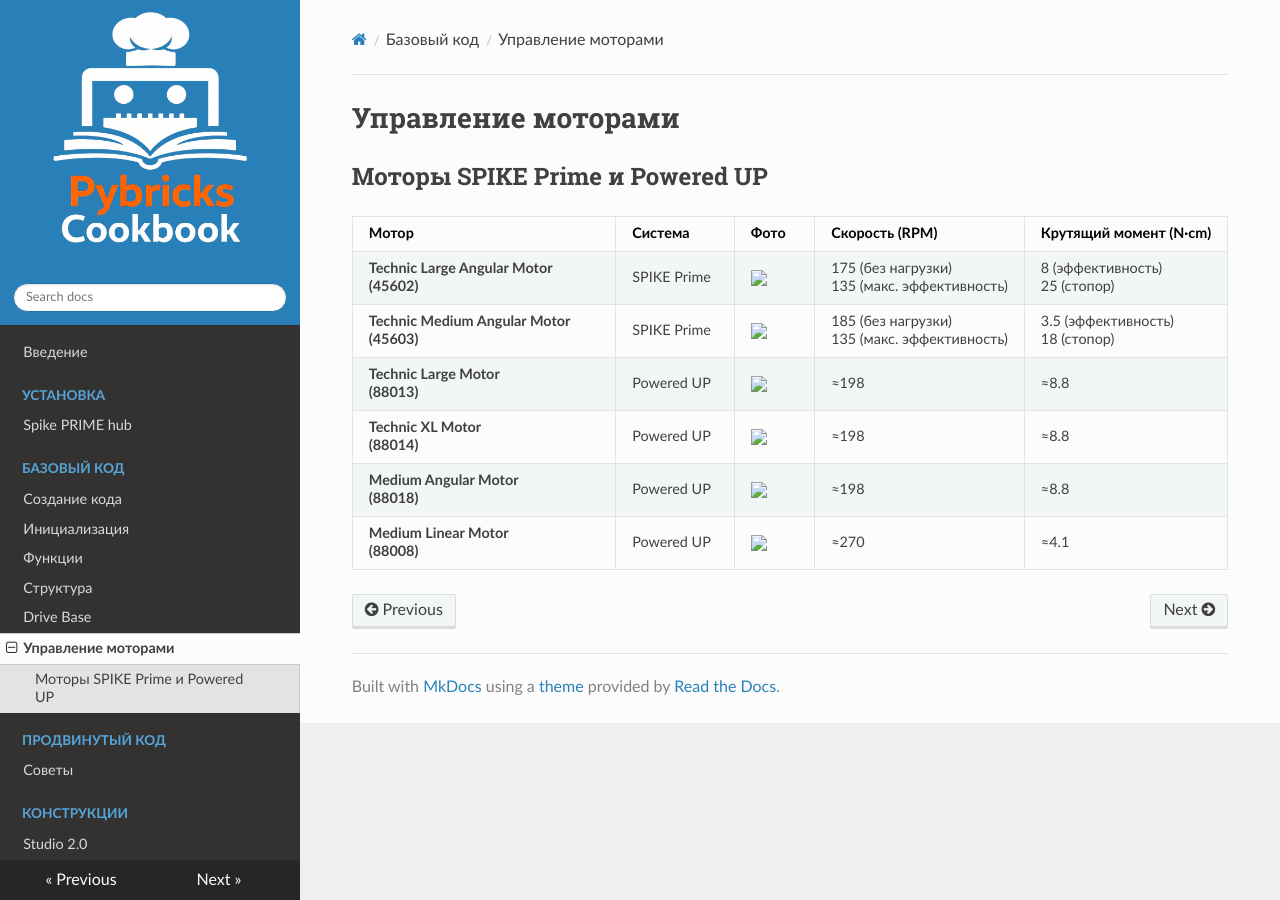
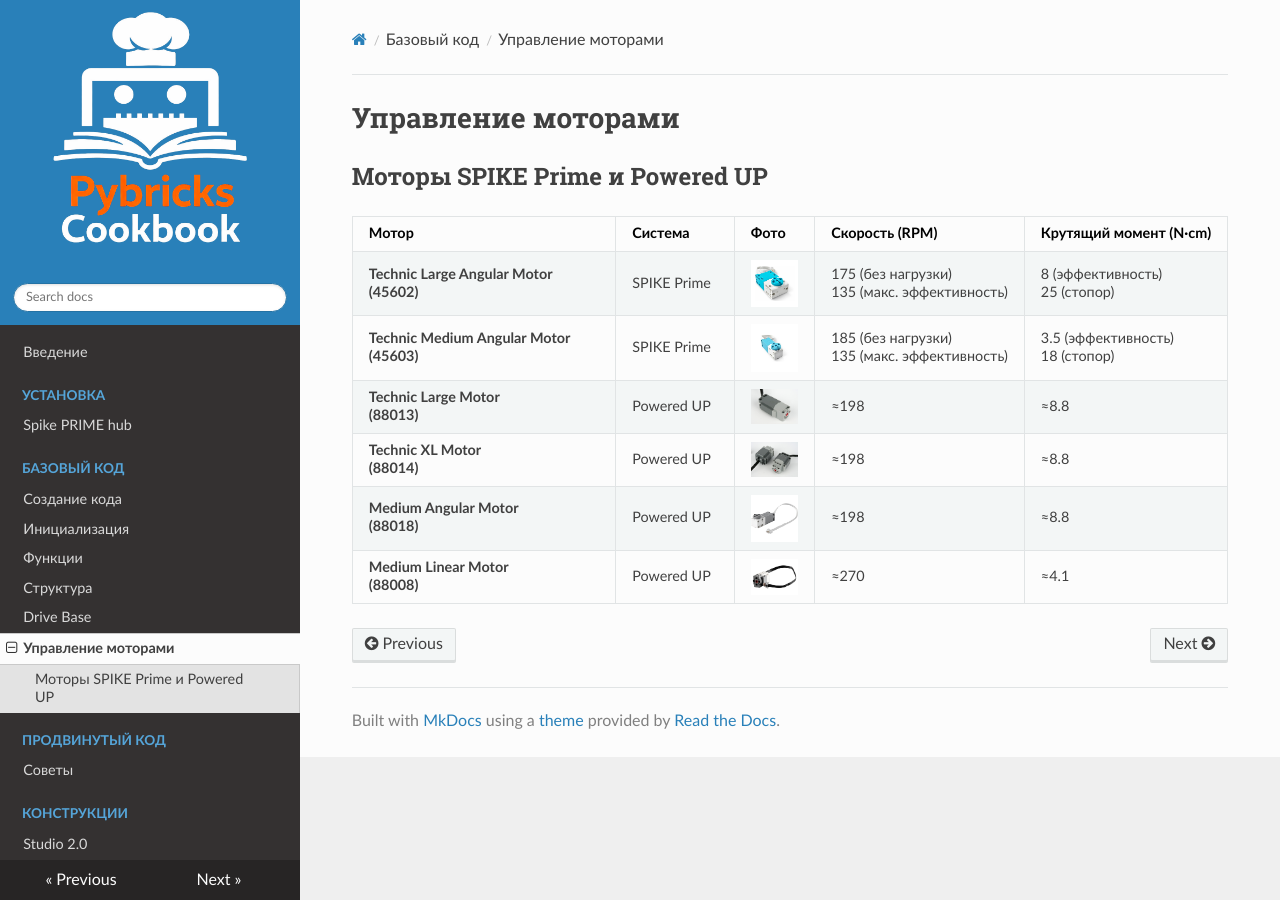
Before and after one commit to aztechell/Pybricks-Cookbook, an MkDocs documentation site: the page built from docs/motors.md, in a window 1280 px wide. Built offline with MkDocs 1.6.1, drawn with Linux system fonts in a browser that asks for light colours; nearby versions of some CDN libraries.

Commit message:
adding info

```diff
--- a/docs/motors.md
+++ b/docs/motors.md
@@ -17,7 +17,7 @@
       <td><b>Technic Large Angular Motor<br>(45602)</b></td>
       <td>SPIKE Prime</td>
       <td>
-        <img src="img/large_angular_motor_45602.jpg" width="72">
+        <img src="../img/large_angular_motor_45602.jpg" width="72">
       </td>
       <td>
         175 (без нагрузки)<br>
@@ -32,7 +32,7 @@
       <td><b>Technic Medium Angular Motor<br>(45603)</b></td>
       <td>SPIKE Prime</td>
       <td>
-        <img src="img/medium_angular_motor_45603.jpg" width="72">
+        <img src="../img/medium_angular_motor_45603.jpg" width="72">
       </td>
       <td>
         185 (без нагрузки)<br>
@@ -47,7 +47,7 @@
       <td><b>Technic Large Motor<br>(88013)</b></td>
       <td>Powered UP</td>
       <td>
-        <img src="img/large_motor_88013.jpg" width="72">
+        <img src="../img/large_motor_88013.jpg" width="72">
       </td>
       <td>≈198</td>
       <td>≈8.8</td>
@@ -56,7 +56,7 @@
       <td><b>Technic XL Motor<br>(88014)</b></td>
       <td>Powered UP</td>
       <td>
-        <img src="img/xl_motor_88014.jpg" width="72">
+        <img src="../img/xl_motor_88014.jpg" width="72">
       </td>
       <td>≈198</td>
       <td>≈8.8</td>
@@ -65,7 +65,7 @@
       <td><b>Medium Angular Motor<br>(88018)</b></td>
       <td>Powered UP</td>
       <td>
-        <img src="img/medium_angular_motor_88018.jpg" width="72">
+        <img src="../img/medium_angular_motor_88018.jpg" width="72">
       </td>
       <td>≈198</td>
       <td>≈8.8</td>
@@ -74,7 +74,7 @@
       <td><b>Medium Linear Motor<br>(88008)</b></td>
       <td>Powered UP</td>
       <td>
-        <img src="img/medium_linear_motor_88008.jpg" width="72">
+        <img src="../img/medium_linear_motor_88008.jpg" width="72">
       </td>
       <td>≈270</td>
       <td>≈4.1</td>
```
Also changed, not shown: docs/studio.md (+18 -0 lines).
